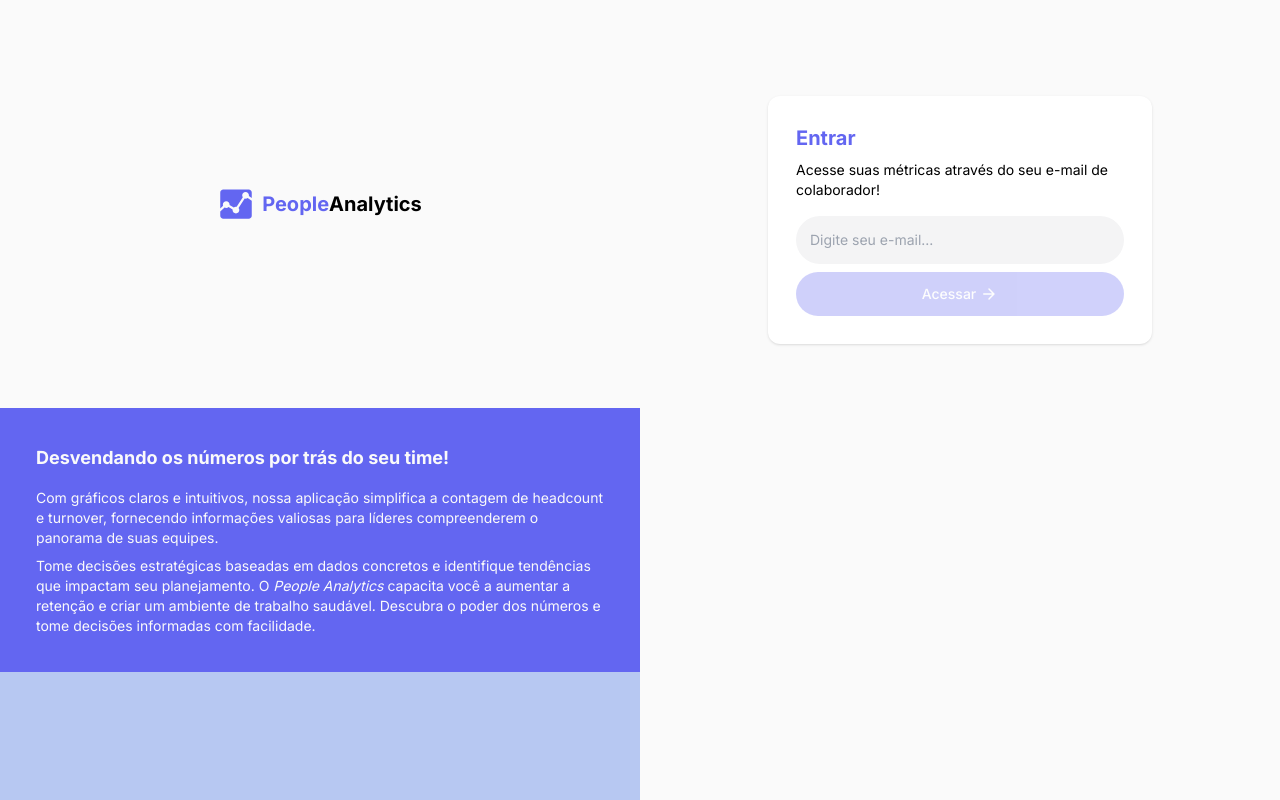
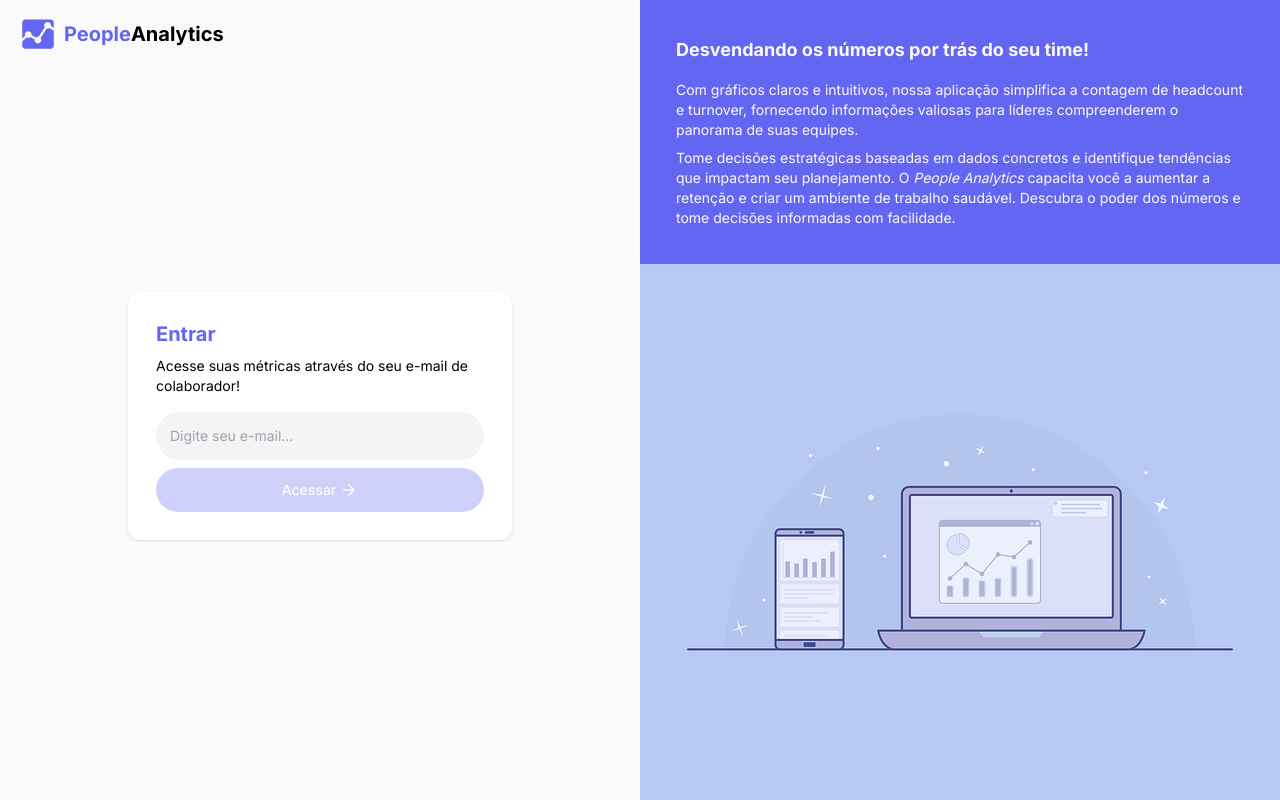
Before and after one commit to turevel/people-analytics, a React (Vite) app in the folder frontend/: page /login in a window 1280 px wide. Shown: the top 800 px of the page. Built offline with nearby package versions, Linux system fonts and the light colour scheme; no server answers.

Commit message:
fix: logo position on login

```diff
--- a/frontend/src/routes/Login/index.tsx
+++ b/frontend/src/routes/Login/index.tsx
@@ -4,8 +4,10 @@ import Logo from '@/components/Logo';
 
 function Login() {
 	return (
-		<main className="page relative grid place-items-center bg-white lg:grid-cols-2 sm:bg-zinc-50">
-			<Logo />
+		<main className="page relative grid place-items-center bg-white sm:bg-zinc-50 lg:grid-cols-2">
+			<div className="absolute left-5 top-4">
+				<Logo />
+			</div>
 			<LoginForm />
 			<About />
 		</main>
```
